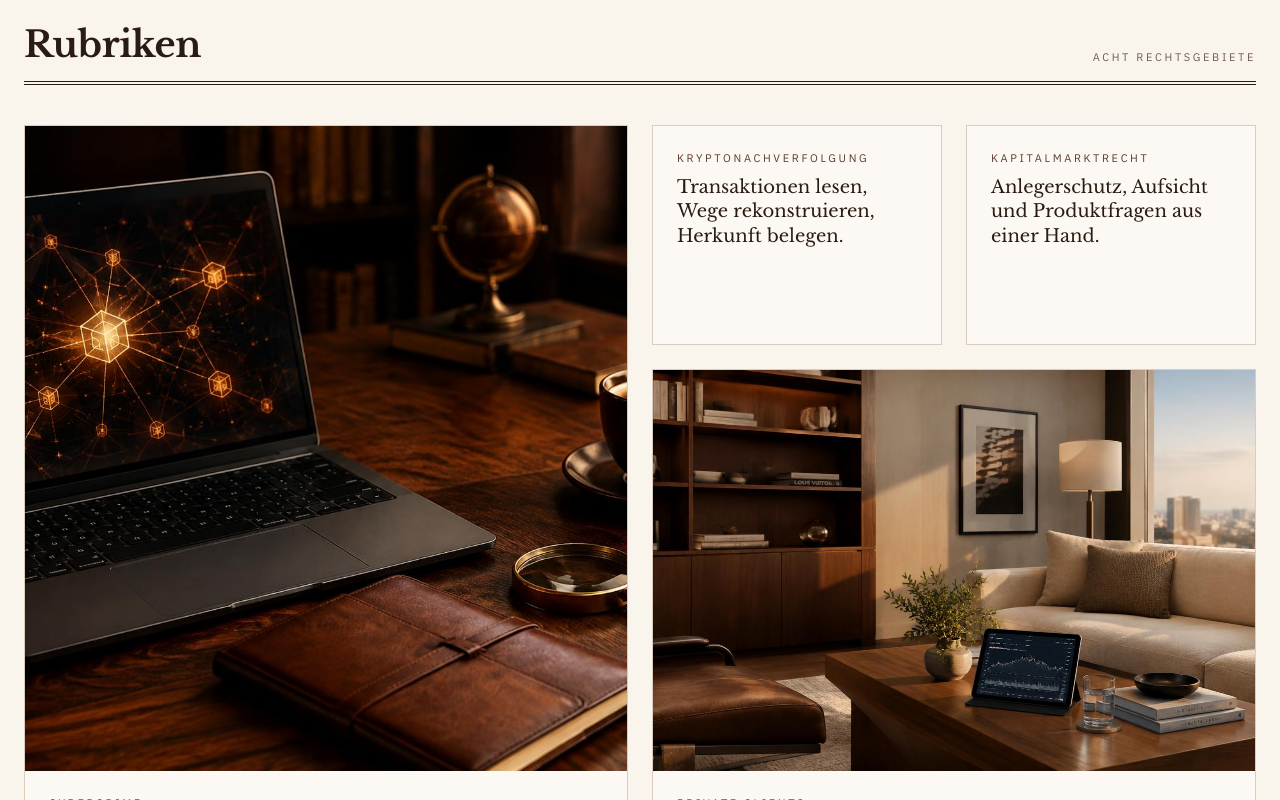
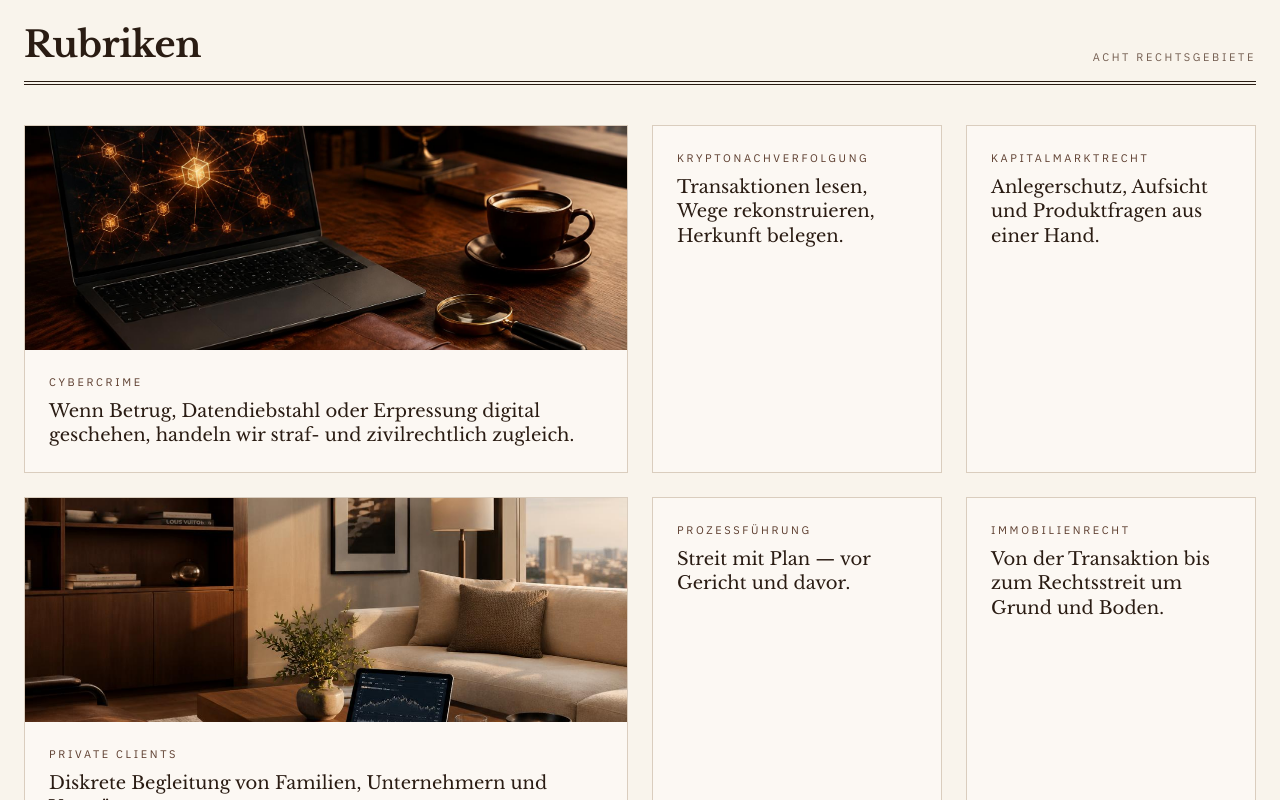
Before and after one commit to darklobster9512/berthold-recovery, a React (Vite) app: page / in a window 1280 px wide. Shown: the part 2100-2900 px from the top of the page. Built offline with nearby package versions, Linux system fonts and the light colour scheme.

Commit message:
Changes
Co-authored-by: darklobster9512 <301748244+darklobster9512@users.noreply.github.com>

```diff
--- a/src/pages/Index.tsx
+++ b/src/pages/Index.tsx
@@ -21,7 +21,7 @@ const team = [
 ];
 
 const rubriken = [
-  { to: "/kompetenz/cybercrime", label: "Cybercrime", text: "Wenn Betrug, Datendiebstahl oder Erpressung digital geschehen, handeln wir straf- und zivilrechtlich zugleich.", img: cryptoImg, span: "md:col-span-2 md:row-span-2" },
+  { to: "/kompetenz/cybercrime", label: "Cybercrime", text: "Wenn Betrug, Datendiebstahl oder Erpressung digital geschehen, handeln wir straf- und zivilrechtlich zugleich.", img: cryptoImg, span: "md:col-span-2" },
   { to: "/kompetenz/kryptonachverfolgung-und-mittelherkunftsnachweis", label: "Kryptonachverfolgung", text: "Transaktionen lesen, Wege rekonstruieren, Herkunft belegen.", span: "" },
   { to: "/kompetenz/wertpapier-und-kapitalmarktrecht", label: "Kapitalmarktrecht", text: "Anlegerschutz, Aufsicht und Produktfragen aus einer Hand.", span: "" },
   { to: "/kompetenz/private-clients-family-offices", label: "Private Clients", text: "Diskrete Begleitung von Familien, Unternehmern und Vermögen.", img: loungeImg, span: "md:col-span-2" },
@@ -134,10 +134,10 @@ const Index = () => {
           <h2 className="font-serif text-3xl md:text-4xl text-primary">Rubriken</h2>
           <span className="text-[11px] uppercase tracking-[0.24em] text-muted-foreground">Acht Rechtsgebiete</span>
         </div>
-        <div className="grid md:grid-cols-4 auto-rows-[minmax(220px,auto)] gap-6">
+        <div className="grid md:grid-cols-4 gap-6">
           {rubriken.map((r) => (
             <Link key={r.to} to={r.to} className={`group relative overflow-hidden border border-border bg-card flex flex-col ${r.span}`}>
-              {r.img && <img src={r.img} alt={r.label} loading="lazy" className="w-full flex-1 min-h-[180px] object-cover transition-transform duration-700 group-hover:scale-[1.03]" />}
+              {r.img && <img src={r.img} alt={r.label} loading="lazy" className="w-full h-56 object-cover transition-transform duration-700 group-hover:scale-[1.03]" />}
               <div className="p-6">
                 <p className="text-[11px] uppercase tracking-[0.24em] text-secondary mb-2">{r.label}</p>
                 <p className="font-serif text-lg leading-snug text-primary group-hover:text-secondary">{r.text}</p>
```
